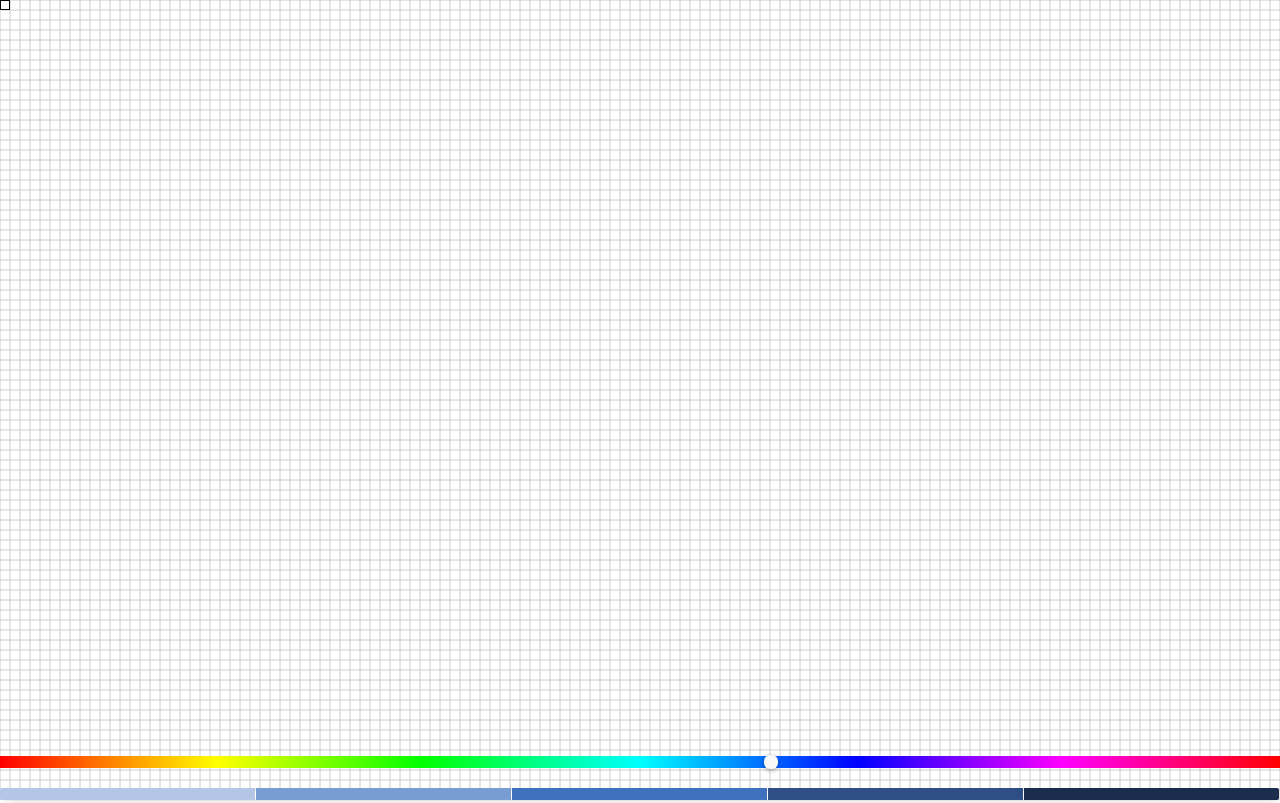
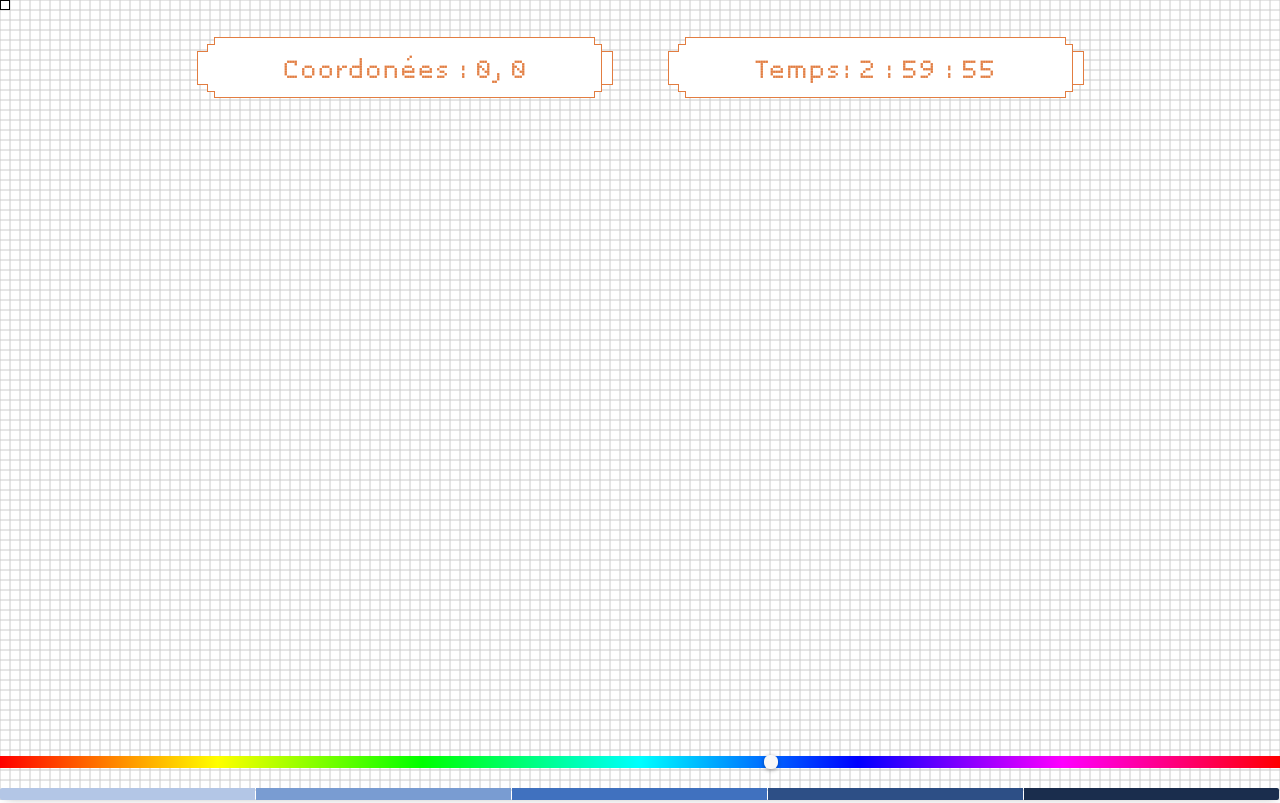
Before and after one commit to CyriacduChatenet/Pixel-war-front-Digital-Event-2023, a React (Create React App) app: page / in a window 1280 px wide. Built offline with nearby package versions, Linux system fonts and the light colour scheme.

Commit message:
[ADD] Coordinates & timer in hud

```diff
--- a/src/app/components/Canva/Canva.jsx
+++ b/src/app/components/Canva/Canva.jsx
@@ -1,7 +1,10 @@
-import { useEffect, useRef } from "react";
+import { useEffect, useRef, useState } from "react";
 import ColorBar from "../ColorBar/ColorBar";
+import HudInfo from "../HudInfos/HudInfos";
 
-const Canva = ({currentColor, setCurrentColor}) => {
+const Canva = ({ currentColor, setCurrentColor }) => {
+  const [xPosition, setXPosition] = useState(0);
+  const [yPosition, setYPosition] = useState(0);
   const gameRef = useRef(null);
   const cursorRef = useRef(null);
   //   "#FFEBEE",
@@ -34,8 +37,13 @@ const Canva = ({currentColor, setCurrentColor}) => {
   };
 
   const handleFollowMouse = (event) => {
+    const game = gameRef.current;
     const cursorLeft = event.clientX - cursorRef.current.offsetWidth / 2;
     const cursorTop = event.clientY - cursorRef.current.offsetHeight / 2;
+    const x = cursorRef.current.offsetLeft;
+    const y = cursorRef.current.offsetTop - game.offsetTop;
+    setXPosition(x / 10);
+    setYPosition(y / 10);
     cursorRef.current.style.left =
       Math.floor(cursorLeft / gridCellSize) * gridCellSize + "px";
     cursorRef.current.style.top =
@@ -56,8 +64,8 @@ const Canva = ({currentColor, setCurrentColor}) => {
     const payload = {
       x: x,
       y: y,
-      color: currentColor
-    }
+      color: currentColor,
+    };
     // socket emit payload as "pixel"
     createPixel(ctx, x, y, currentColorChoice);
   }
@@ -87,7 +95,12 @@ const Canva = ({currentColor, setCurrentColor}) => {
   }, []);
   return (
     <div className="c-canvas">
-      <div id="cursor" className="c-canvas__cursor" ref={cursorRef} onClick={handleAddPixel}></div>
+      <div
+        id="cursor"
+        className="c-canvas__cursor"
+        ref={cursorRef}
+        onClick={handleAddPixel}
+      ></div>
       <canvas
         id="game"
         ref={gameRef}
@@ -95,6 +108,7 @@ const Canva = ({currentColor, setCurrentColor}) => {
         onMouseMove={(e) => handleFollowMouse(e)}
         className="c-canvas__game"
       ></canvas>
+      <HudInfo totalTimeInSec={10800} x={xPosition} y={yPosition} />
       <ColorBar currentColor={currentColor} setCurrentColor={setCurrentColor} />
     </div>
   );
--- /dev/null
+++ b/src/app/components/HudInfos/HudInfos.jsx
@@ -0,0 +1,36 @@
+import { useEffect, useState } from "react";
+
+const HudInfo = ({ totalTimeInSec, x, y }) => {
+  const [time, setTime] = useState(totalTimeInSec);
+
+  const hours = Math.floor(time / 3600);
+  const minutes = Math.floor((time % 3600) / 60);
+  const seconds = Math.floor(time % 60);
+
+  useEffect(() => {
+    setTimeout(() => {
+      setTime(time - 1);
+    }, 1000);
+  }, [time]);
+
+  return (
+    <div className="c-hud-info">
+      <div className="c-hud-info__container">
+        <div className="c-hud-info__left"></div>
+        <p>
+          Coordonées : {x}, {y}
+        </p>
+        <div className="c-hud-info__right"></div>
+      </div>
+      <div className="c-hud-info__container">
+        <div className="c-hud-info__left"></div>
+        <p>
+          Temps: {hours} : {minutes} : {seconds}
+        </p>
+        <div className="c-hud-info__right"></div>
+      </div>
+    </div>
+  );
+};
+
+export default HudInfo;
--- /dev/null
+++ b/src/app/styles/components/_hudInfo.scss
@@ -0,0 +1,77 @@
+.c-hud-info {
+    position: absolute;
+    top: 37px;
+    left: 50%;
+    transform: translateX(-50%);
+    z-index: 10;
+    display: flex;
+    align-items: center;
+    &__container {
+        position: relative;
+        width: 381px;
+        display: flex;
+        align-items: center;
+        justify-content: center;
+        padding: 14.5px 0;
+        border: 1px solid $main-orange;
+        border: 1px solid $main-orange;
+        background-color: #fff;
+        &:first-child {
+            margin-right: 90px;
+        }
+        p {
+            font-family: $Unibody-regular;
+            color: $main-orange;
+            font-size: 20px;
+            font-weight: 400;
+            line-height: 30px;
+            text-align: left;
+        }
+    }
+    &__left {
+        width: 8px;
+        height: 48px;
+        background-color: #fff;
+        border-left: 1px solid $main-orange;
+        border-top: 1px solid $main-orange;
+        border-bottom: 1px solid $main-orange;
+        position: absolute;
+        left: -8px;
+        &::before {
+            content: "";
+            position: absolute;
+            left: -11px;
+            top: 50%;
+            transform: translateY(-50%);
+            width: 11px;
+            height: 34px;
+            background-color: #fff;
+            border-top: 1px solid $main-orange;
+            border-left: 1px solid $main-orange;
+            border-bottom: 1px solid $main-orange;
+        }
+    }
+    &__right {
+        width: 8px;
+        height: 48px;
+        background-color: #fff;
+        border-right: 1px solid $main-orange;
+        border-top: 1px solid $main-orange;
+        border-bottom: 1px solid $main-orange;
+        position: absolute;
+        right: -8px;
+        &::before {
+            content: "";
+            position: absolute;
+            right: -11.5px;
+            top: 50%;
+            transform: translateY(-50%);
+            width: 11px;
+            height: 34px;
+            background-color: #fff;
+            border-top: 1px solid $main-orange;
+            border-right: 1px solid $main-orange;
+            border-bottom: 1px solid $main-orange;
+        }
+    }
+}
--- a/src/app/styles/main.scss
+++ b/src/app/styles/main.scss
@@ -8,5 +8,6 @@
 
 @import "components/colorBar";
 @import "components/canvas";
+@import "components/hudInfo";
 
 @import "pages/auth";
```
Also changed, not shown: 1 other file (tests, documents, lock files or other folders).
